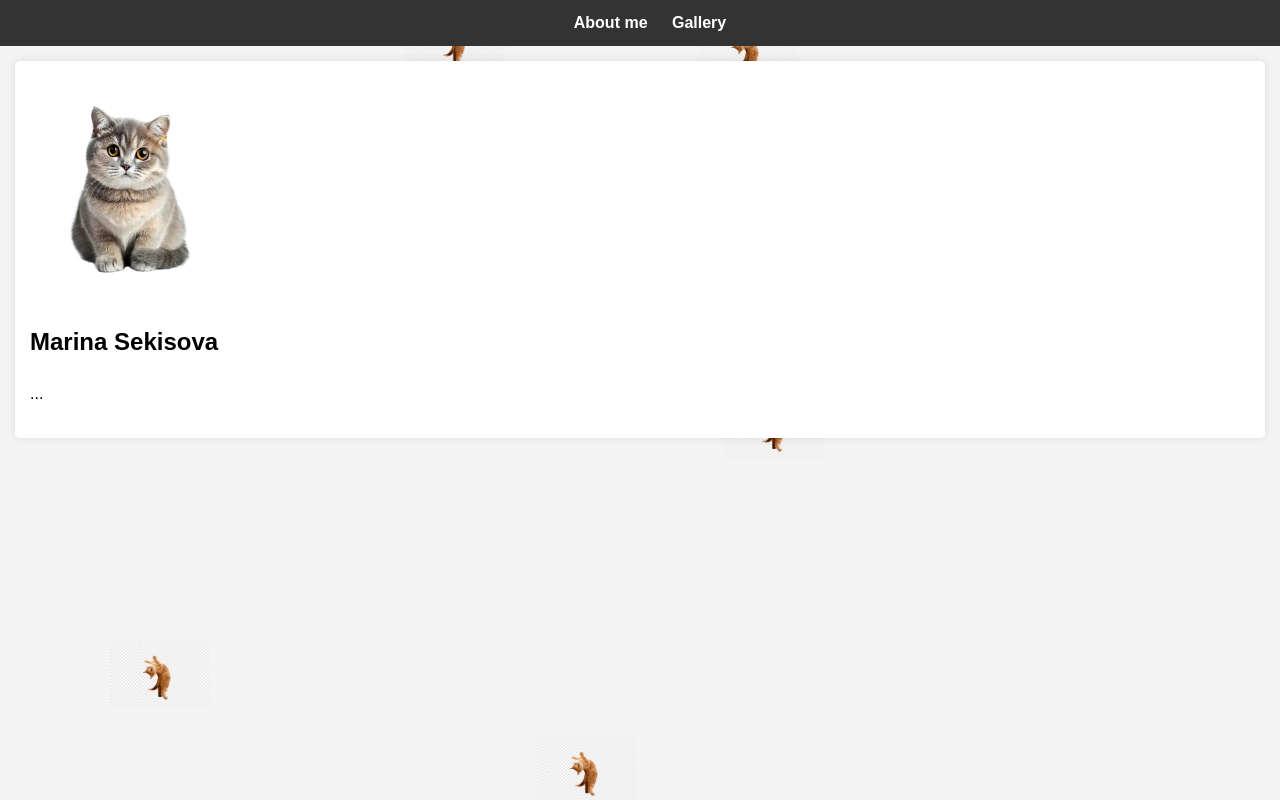
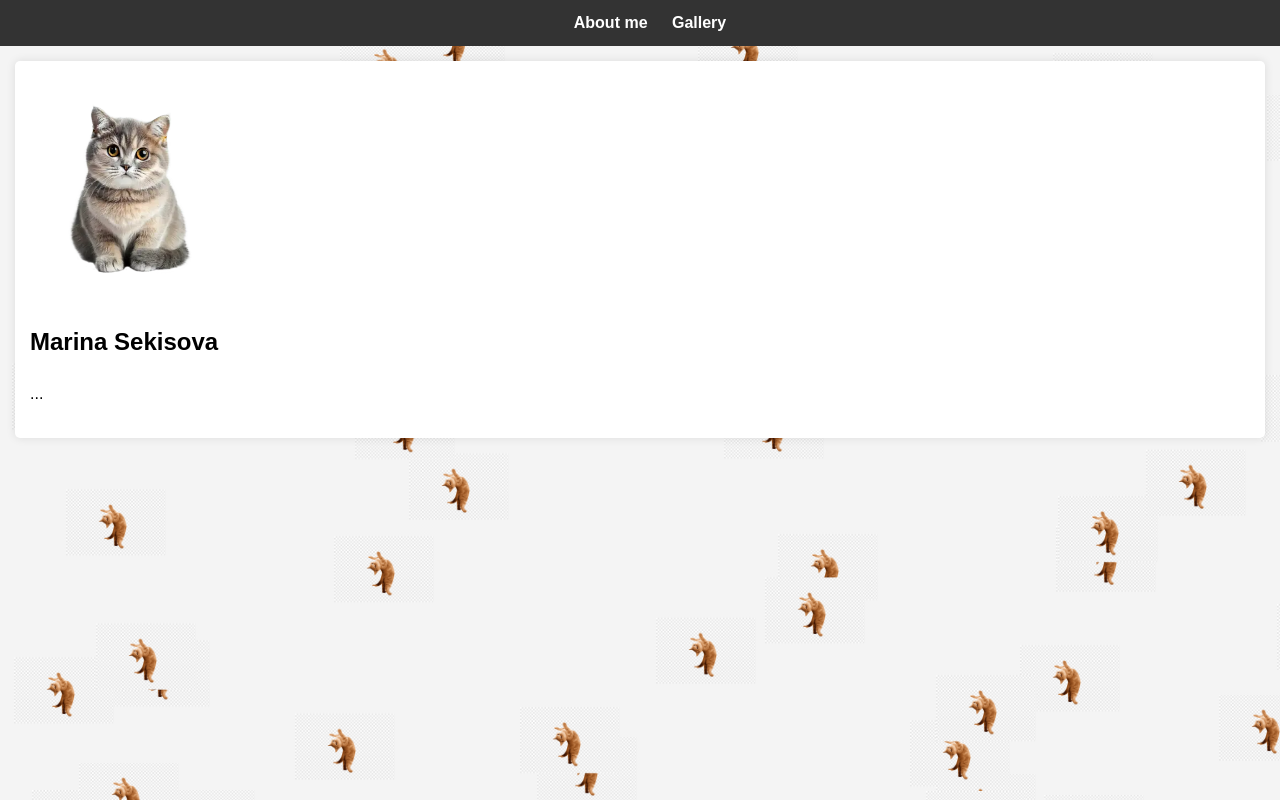
Before and after one commit to timurbabs/marina, a plain HTML site: page index.html in a window 1280 px wide. Drawn offline with Linux system fonts and the light colour scheme.

Commit message:
more cats

```diff
--- a/scripts.js
+++ b/scripts.js
@@ -30,8 +30,11 @@ document.addEventListener('DOMContentLoaded', function () {
       catContainer.appendChild(cat);
     }
 
-    // Create initial cats
-    for (var i = 0; i < 10; i++) { // Adjust number of cats
+    // Calculate the number of cats based on screen size (example)
+    var numberOfCats = Math.ceil(window.innerWidth / 150) * Math.ceil(window.innerHeight / 150);
+
+    // Create as many cats as calculated
+    for (var i = 0; i < numberOfCats; i++) {
       createCat();
     }
   });
--- a/styles.css
+++ b/styles.css
@@ -1,4 +1,3 @@
-/* Общие стили */
 body {
     font-family: 'Arial', sans-serif;
     line-height: 1.6;
@@ -6,6 +5,8 @@ body {
     padding: 0;
     margin: 0;
     overflow: hidden;
+    height: 100%;
+    position: relative;
 }
 
 header {
```
